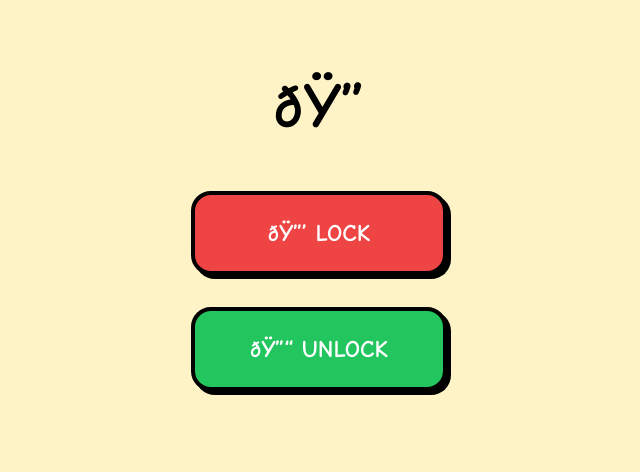
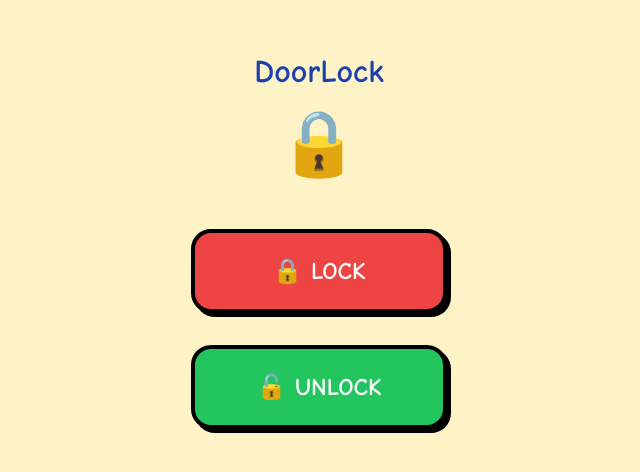
Before and after one commit to TheBetterQwerty/Door_lock_control, a plain HTML site: page files/index.html in a window 1280 px wide. Shown: the part 162-634 px from the top of the page, without its empty margins (321-961 px from the left). Drawn offline with Linux system fonts and the light colour scheme.

Commit message:
Update index.html

```diff
--- a/files/index.html
+++ b/files/index.html
@@ -52,9 +52,10 @@
   </style>
 </head>
 <body>
-  <div class="status" id="doorStatus">ðŸ”</div>
-  <div class="button lock" onclick="sendCommand('lock')">ðŸ”’ LOCK</div>
-  <div class="button unlock" onclick="sendCommand('unlock')">ðŸ”“ UNLOCK</div>
+  <h1>DoorLock</h1>
+  <div class="status" id="doorStatus">🔒</div>
+  <div class="button lock" onclick="sendCommand('lock')">🔒 LOCK</div>
+  <div class="button unlock" onclick="sendCommand('unlock')">🔓 UNLOCK</div>
 
   <script>
     function sendCommand(command) {
@@ -85,9 +86,9 @@
     function updateStatus(status) {
       const statusEl = document.getElementById("doorStatus");
       if (status === "locked") {
-        statusEl.textContent = "ðŸ”";
+        statusEl.textContent = "🔒";
       } else {
-        statusEl.textContent = "ðŸ”“";
+        statusEl.textContent = "🔓";
       }
     }
   </script>
```
